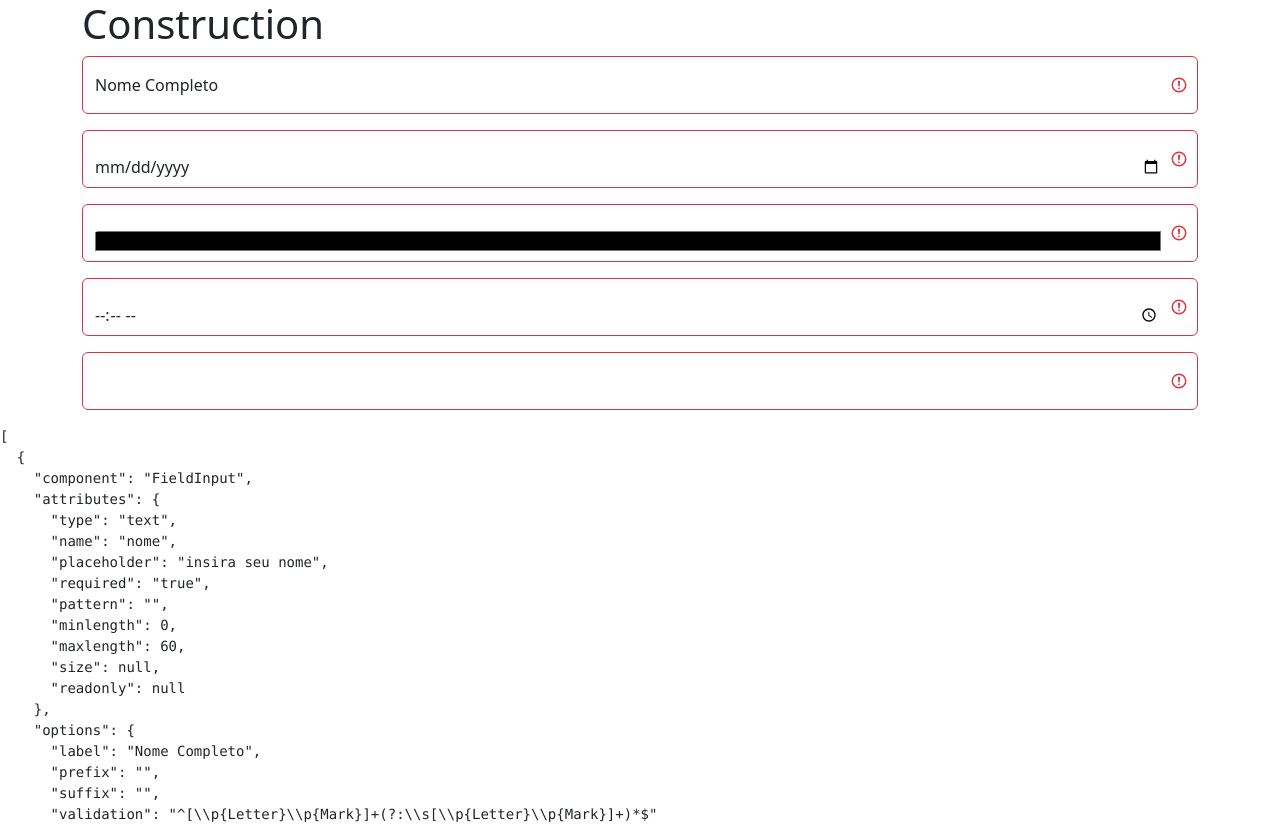
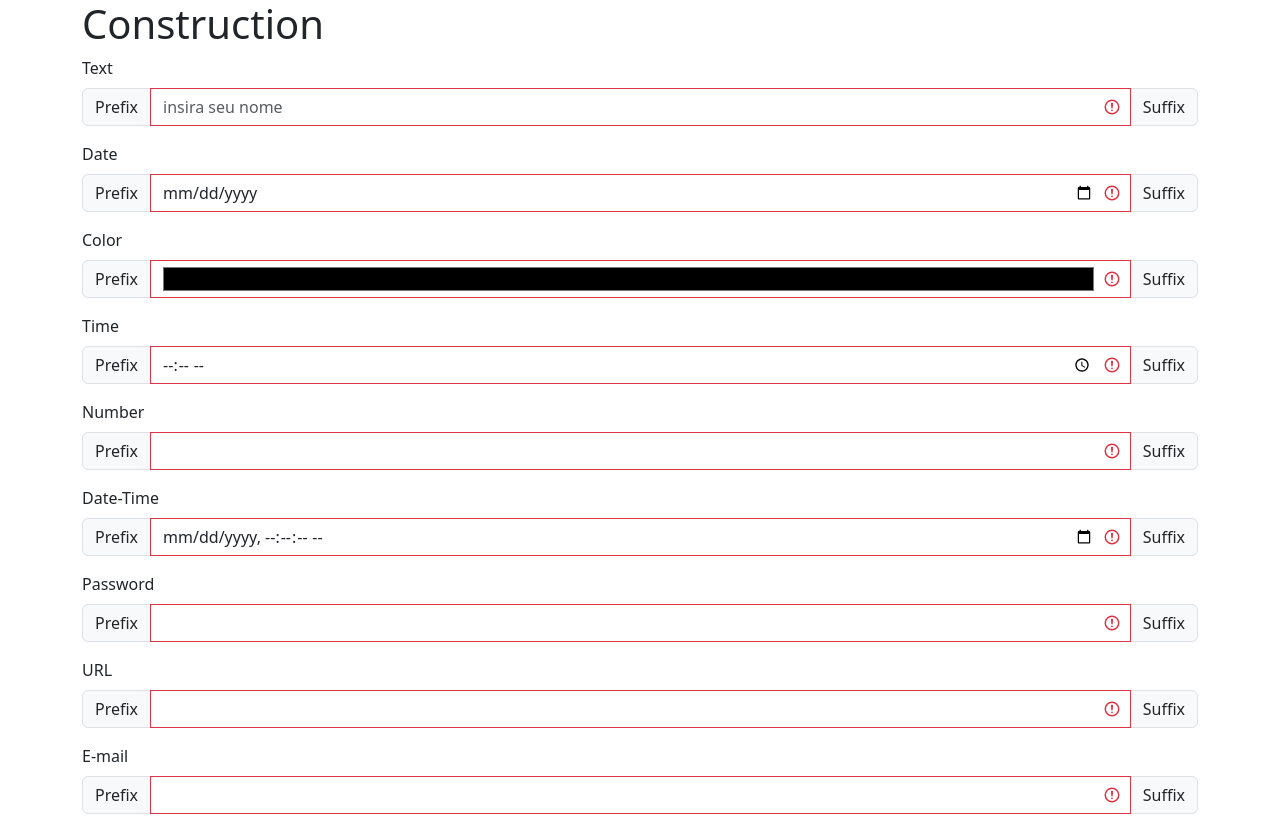
Before and after one commit to mariozenmedina/dino-cms, a Vue app: page / in a window 1280 px wide. Shown: the top 824 px of the page. Built offline with nearby package versions, Linux system fonts and the light colour scheme.

Commit message:
Input fields

```diff
--- a/src/App.vue
+++ b/src/App.vue
@@ -41,9 +41,9 @@ export default {
                         readonly: null,
                     },
                     options: {
-                        label: "Nome Completo",
-                        prefix: "",
-                        suffix: "",
+                        label: "Text",
+                        prefix: "Prefix",
+                        suffix: "Suffix",
                         validation: "^[\\p{Letter}\\p{Mark}]+(?:\\s[\\p{Letter}\\p{Mark}]+)*$"
                     },
                     value: ""
@@ -56,6 +56,11 @@ export default {
                         required: "true",
                         readonly: null,
                     },
+                    options: {
+                        label: "Date",
+                        prefix: "Prefix",
+                        suffix: "Suffix",
+                    },
                     value: ""
                 },
                 {
@@ -66,6 +71,11 @@ export default {
                         required: "true",
                         readonly: null,
                     },
+                    options: {
+                        label: "Color",
+                        prefix: "Prefix",
+                        suffix: "Suffix",
+                    },
                     value: ""
                 },
                 {
@@ -75,6 +85,11 @@ export default {
                         name: "time",
                         required: "true",
                         readonly: null,
+                    },
+                    options: {
+                        label: "Time",
+                        prefix: "Prefix",
+                        suffix: "Suffix",
                     },
                     value: ""
                 },
@@ -89,6 +104,83 @@ export default {
                         step: 1,
                         readonly: null,
                     },
+                    options: {
+                        label: "Number",
+                        prefix: "Prefix",
+                        suffix: "Suffix",
+                    },
+                    value: ""
+                },
+                {
+                    component: "FieldInput",
+                    attributes: {
+                        type: "datetime-local",
+                        name: "datetime",
+                        required: "true",
+                        min: 0,
+                        max: 600,
+                        step: 1,
+                        readonly: null,
+                    },
+                    options: {
+                        label: "Date-Time",
+                        prefix: "Prefix",
+                        suffix: "Suffix",
+                    },
+                    value: ""
+                },
+                {
+                    component: "FieldInput",
+                    attributes: {
+                        type: "password",
+                        name: "password",
+                        required: "true",
+                        min: 0,
+                        max: 600,
+                        step: 1,
+                        readonly: null,
+                    },
+                    options: {
+                        label: "Password",
+                        prefix: "Prefix",
+                        suffix: "Suffix",
+                    },
+                    value: ""
+                },
+                {
+                    component: "FieldInput",
+                    attributes: {
+                        type: "url",
+                        name: "url",
+                        required: "true",
+                        min: 0,
+                        max: 600,
+                        step: 1,
+                        readonly: null,
+                    },
+                    options: {
+                        label: "URL",
+                        prefix: "Prefix",
+                        suffix: "Suffix",
+                    },
+                    value: ""
+                },
+                {
+                    component: "FieldInput",
+                    attributes: {
+                        type: "email",
+                        name: "email",
+                        required: "true",
+                        min: 0,
+                        max: 600,
+                        step: 1,
+                        readonly: null,
+                    },
+                    options: {
+                        label: "E-mail",
+                        prefix: "Prefix",
+                        suffix: "Suffix",
+                    },
                     value: ""
                 },
             ]
@@ -97,5 +189,5 @@ export default {
 };
 </script>
 
-<style lang="less">
+<style lang="less" scoped>
 </style>
--- a/src/components/fields/FieldInput.vue
+++ b/src/components/fields/FieldInput.vue
@@ -1,7 +1,8 @@
 <template>
-    <div class="input-group">
-        <div v-if="options && options.prefix" class="input-group-text">{{ options.prefix }}</div>
-        <div class="form-floating">
+    <div class="dino-field">
+        <label class="form-label">{{ options?.label ?? '' }}</label>
+        <div class="input-group">
+            <div v-if="options && options.prefix" class="input-group-text">{{ options.prefix }}</div>
             <input
                 :class="[
                     'form-control',
@@ -11,9 +12,9 @@
                 type="text"
                 v-model="inputValue"
                 v-bind="attributes" />
-            <label>{{ options?.label ?? '' }}</label>
+
+            <div v-if="options && options.suffix" class="input-group-text">{{ options.suffix }}</div>
         </div>
-        <div v-if="options && options.suffix" class="input-group-text">{{ options.suffix }}</div>
     </div>
 </template>
 
@@ -39,7 +40,7 @@
         options?: Options;
     }>();
 
-    const inputValue = defineModel<string>();
+    const inputValue = defineModel<string | number>();
 
     const isValid = computed<boolean | null>(() => {
         const regex = props.options?.validation ? new RegExp(props.options.validation, "u") : null;
@@ -49,7 +50,7 @@
         }
 
         if (props.attributes?.required === true || props.attributes?.required === "true") {
-            return inputValue.value.trim() !== "";
+            return inputValue.value !== "";
         }
 
         return null;
@@ -57,4 +58,7 @@
 </script>
 
 <style scoped lang="less">
+input{
+    height: auto;
+}
 </style>
--- a/vite.config.ts
+++ b/vite.config.ts
@@ -7,7 +7,7 @@ export default defineConfig({
   css: {
     preprocessorOptions: {
       less: {
-        additionalData: `@import "./assets/less/dino_base.less";`,
+        additionalData: `@import "../../assets/less/dino_base.less";`,
       },
     },
   },
```
